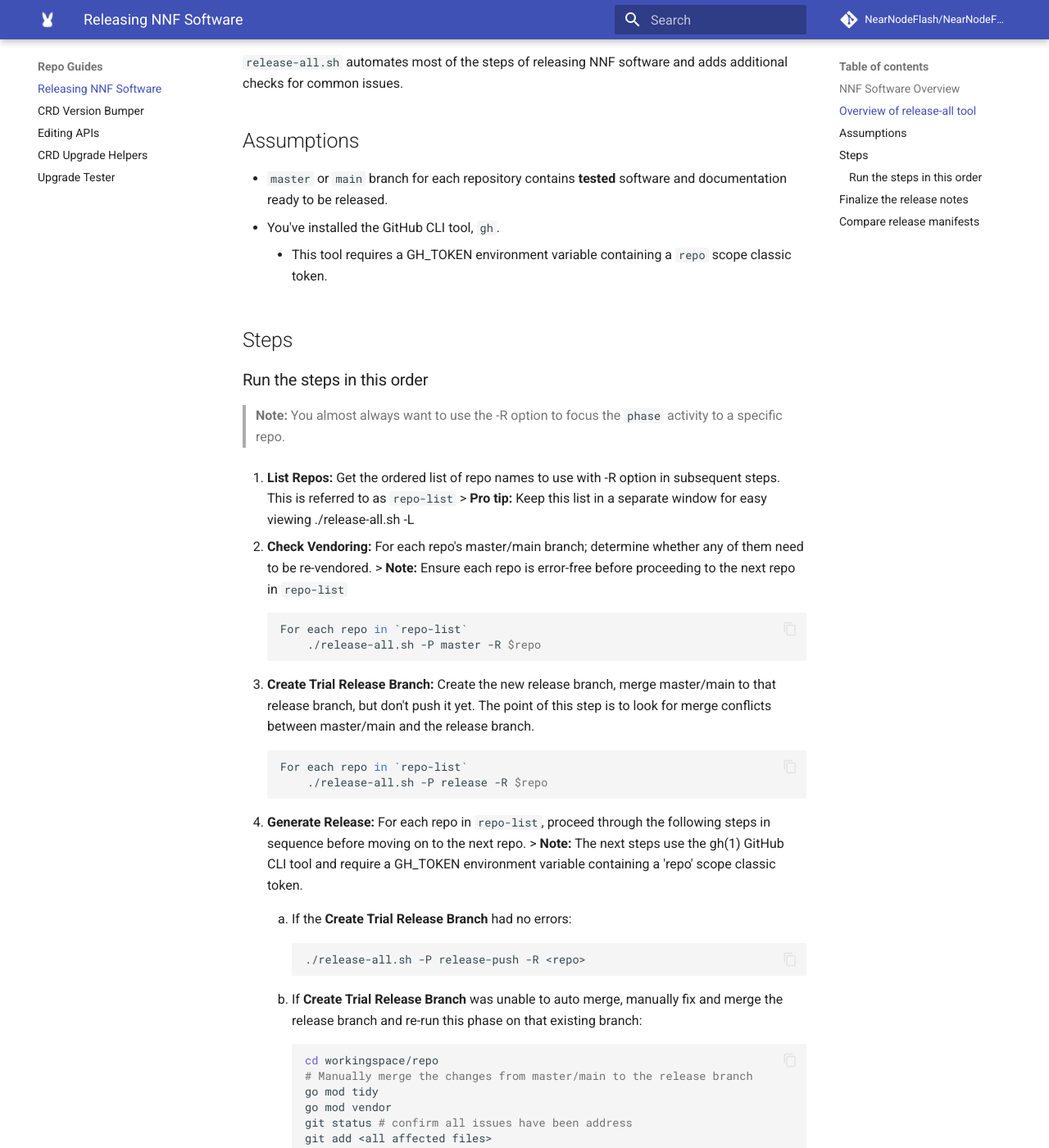
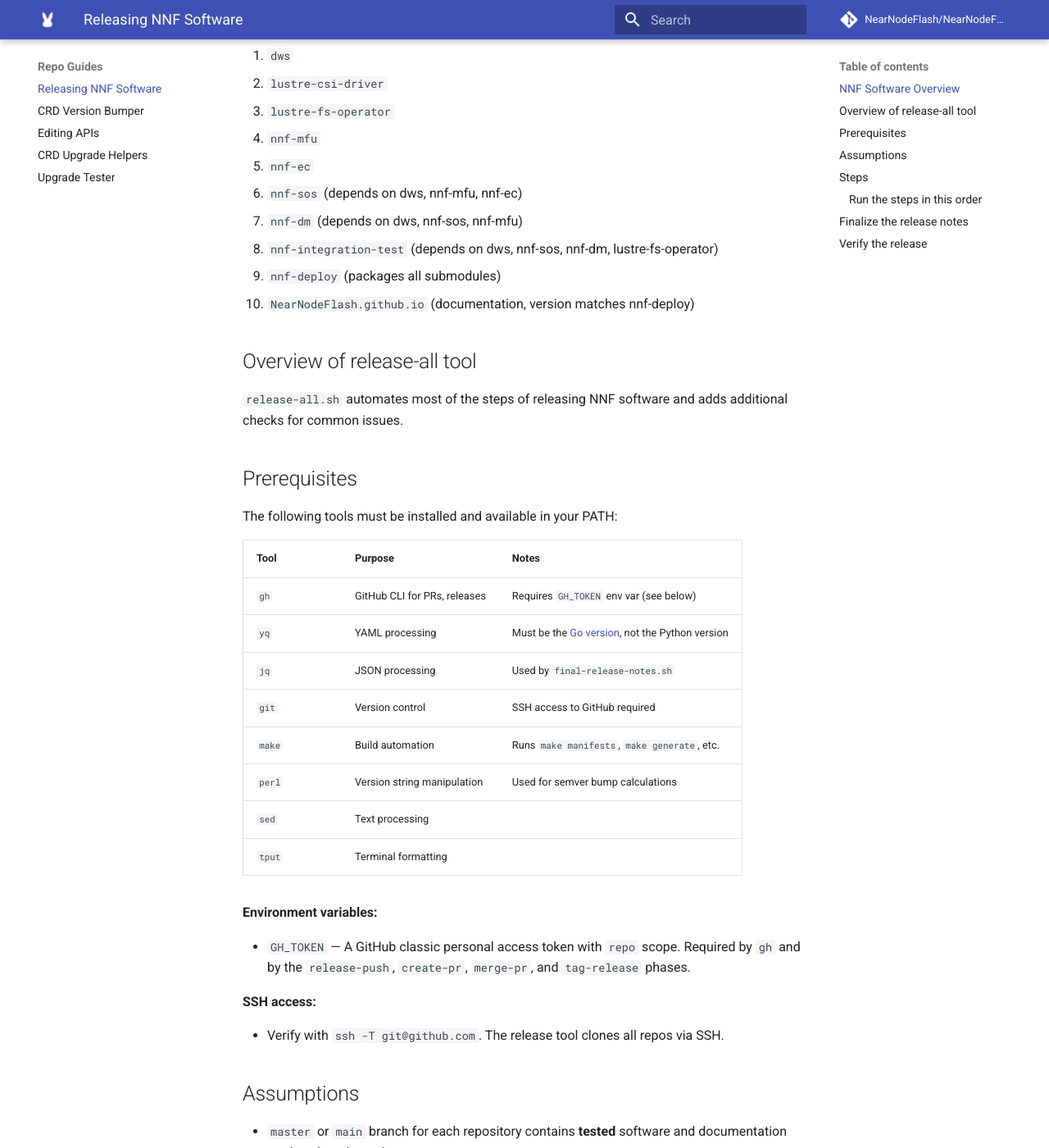
Before and after one commit to NearNodeFlash/NearNodeFlash.github.io, an MkDocs documentation site: the page built from docs/repo-guides/release-nnf-sw/release-all.md, in a window 1280 px wide and 1400 px high, scrolled down 903 px. Shown: the whole window at 82% size. Built offline with MkDocs 1.6.1 and Material for MkDocs 9.7.7, drawn with Linux system fonts in a browser that asks for light colours; comment, search, counter and statistics services are not loaded; the version menu is left out; some of the changed text lies outside the part shown.

Commit message:
docs: correct and expand release-all process documentation
Add prerequisites section, document release order and dependencies,
fix step 3 structure, add error recovery guidance, and clarify
annotated tag and CI/CD requirements.

Signed-off-by: Anthony Floeder <anthony.floeder@hpe.com>

````diff
--- a/docs/repo-guides/release-nnf-sw/release-all.md
+++ b/docs/repo-guides/release-nnf-sw/release-all.md
@@ -17,33 +17,88 @@
     - [DataWorkflowServices/dws](https://github.com/DataWorkflowServices/dws)
     - [HewlettPackard/lustre-csi-driver](https://github.com/HewlettPackard/lustre-csi-driver)
     - [NearNodeFlash/lustre-fs-operator](https://github.com/NearNodeFlash/lustre-fs-operator)
-    - [NearNodeFlash/nnf-mfu](https://github.com/NearNodeFlash/nnf-mfu)
-    - [NearNodeFlash/nnf-ec](https://github.com/NearNodeFlash/nnf-ec)
+    - [NearNodeFlash/nnf-mfu](https://github.com/NearNodeFlash/nnf-mfu) *(standalone repo, not a submodule)*
+    - [NearNodeFlash/nnf-ec](https://github.com/NearNodeFlash/nnf-ec) *(standalone repo, not a submodule)*
     - [NearNodeFlash/nnf-sos](https://github.com/NearNodeFlash/nnf-sos)
     - [NearNodeFlash/nnf-dm](https://github.com/NearNodeFlash/nnf-dm)
     - [NearNodeFlash/nnf-integration-test](https://github.com/NearNodeFlash/nnf-integration-test)
 
 - [NearNodeFlash/NearNodeFlash.github.io](https://github.com/NearNodeFlash/NearNodeFlash.github.io)
 
+The release order matters because of dependency relationships between repos. The `release-all.sh`
+tool enforces the following order:
+
+1. `dws`
+2. `lustre-csi-driver`
+3. `lustre-fs-operator`
+4. `nnf-mfu`
+5. `nnf-ec`
+6. `nnf-sos` (depends on dws, nnf-mfu, nnf-ec)
+7. `nnf-dm` (depends on dws, nnf-sos, nnf-mfu)
+8. `nnf-integration-test` (depends on dws, nnf-sos, nnf-dm, lustre-fs-operator)
+9. `nnf-deploy` (packages all submodules)
+10. `NearNodeFlash.github.io` (documentation, version matches nnf-deploy)
+
 ## Overview of release-all tool
 
 `release-all.sh` automates most of the steps of releasing NNF software and adds additional checks for common issues.
 
+## Prerequisites
+
+The following tools must be installed and available in your PATH:
+
+| Tool | Purpose | Notes |
+|------|---------|-------|
+| `gh` | GitHub CLI for PRs, releases | Requires `GH_TOKEN` env var (see below) |
+| `yq` | YAML processing | Must be the [Go version](https://github.com/mikefarah/yq), not the Python version |
+| `jq` | JSON processing | Used by `final-release-notes.sh` |
+| `git` | Version control | SSH access to GitHub required |
+| `make` | Build automation | Runs `make manifests`, `make generate`, etc. |
+| `perl` | Version string manipulation | Used for semver bump calculations |
+| `sed` | Text processing | |
+| `tput` | Terminal formatting | |
+
+**Environment variables:**
+
+- `GH_TOKEN` — A GitHub classic personal access token with `repo` scope. Required by `gh` and by the `release-push`, `create-pr`, `merge-pr`, and `tag-release` phases.
+
+**SSH access:**
+
+- Verify with `ssh -T git@github.com`. The release tool clones all repos via SSH.
+
 ## Assumptions
 
 - `master` or `main` branch for each repository contains **tested** software and documentation ready to be released.
-- You've installed the GitHub CLI tool, `gh`.
-    - This tool requires a GH_TOKEN environment variable containing a `repo` scope classic token.
 
 ## Steps
 
 ### Run the steps in this order
 
-> **Note:** You almost always want to use the -R option to focus the `phase` activity to a specific repo.
+> **Note:** You almost always want to use the `-R` option to focus the `phase` activity to a specific repo.
+>
+> Use `-B major|minor|patch` (default: `patch`) to control which part of the version number is bumped.
 
-0. **List Repos:** Get the ordered list of repo names to use with -R option in subsequent steps. This is referred to as `repo-list`
+0. **List Repos:** Get the ordered list of repo names to use with `-R` option in subsequent steps. This is referred to as `repo-list`
     > **Pro tip:** Keep this list in a separate window for easy viewing
+
+    ```bash
     ./release-all.sh -L
+    ```
+
+    The output will show the repos in dependency order:
+
+    ```
+    dws
+    lustre_csi_driver
+    lustre_fs_operator
+    nnf_mfu
+    nnf_ec
+    nnf_sos
+    nnf_dm
+    nnf_integration_test
+    nnf_deploy
+    nnf_doc
+    ```
 
 1. **Check Vendoring:** For each repo's master/main branch; determine whether any of them need to be re-vendored.
     > **Note:** Ensure each repo is error-free before proceeding to the next repo in `repo-list`
@@ -61,21 +116,24 @@
     ```
 
 3. **Generate Release:** For each repo in `repo-list`, proceed through the following steps in sequence before moving on to the next repo.
-    > **Note:** The next steps use the gh(1) GitHub CLI tool and require a GH_TOKEN environment variable containing a 'repo' scope classic token.
-    1. If the **Create Trial Release Branch** had no errors:
+    > **Note:** The next steps use the `gh` GitHub CLI tool and require a `GH_TOKEN` environment variable containing a `repo` scope classic token.
+
+    **Step 3a — Push the release branch.** Choose one of the following based on whether step 2 had merge conflicts:
+
+    - If the **Create Trial Release Branch** had **no errors**:
 
         ```bash
         ./release-all.sh -P release-push -R <repo>
         ```
 
-    2. If **Create Trial Release Branch** was unable to auto merge, manually fix and merge the release branch and re-run this phase on that existing branch:
+    - If **Create Trial Release Branch** was unable to auto merge, manually fix and merge the release branch, then re-run this phase on the existing branch:
 
         ```bash
-        cd workingspace/repo
+        cd workingspace/<repo>
         # Manually merge the changes from master/main to the release branch
         go mod tidy
         go mod vendor
-        git status # confirm all issues have been address
+        git status # confirm all issues have been addressed
         git add <all affected files>
         git commit -s # take the default commit message, don't bother editing it.
         ```
@@ -86,28 +144,39 @@
         USE_EXISTING_WORKAREA=1 ./release-all.sh -P release-push -R <repo>
         ```
 
-    3. Create PR for the pushed release branch:
+    **Step 3b** — Create PR for the pushed release branch:
 
-        ```bash
-        ./release-all.sh -P create-pr -R <repo>
-        ```
+    ```bash
+    ./release-all.sh -P create-pr -R <repo>
+    ```
 
-    4. Merge PR for the pushed release branch:
-    **Note: Do NOT manually merge the PR, let `release-all.sh` merge it.**
+    **Step 3c** — Merge PR for the pushed release branch:
 
-        ```bash
-        ./release-all.sh -P merge-pr -R <repo>
-        ```
+    > **Warning:** Do NOT manually merge the PR. Let `release-all.sh` merge it. If you accidentally merge manually, the `tag-release` phase may not find the expected merge commit message — use `-x force-tag=vX.Y.Z` to recover (see step 3d).
 
-    5. Tag the release:
+    ```bash
+    ./release-all.sh -P merge-pr -R <repo>
+    ```
 
-        ```bash
-        ./release-all.sh -P tag-release -R <repo>
-        ```
+    **Step 3d** — Tag the release:
+
+    > **Important:** This creates an **annotated** git tag. The CI/CD workflow (`handle_release_tag.yaml`) verifies that the tag is annotated and will reject lightweight tags. After tagging, the CI/CD workflow automatically creates the GitHub release with auto-generated release notes and attaches build artifacts (e.g., `manifests.tar` for `nnf-deploy`).
+
+    ```bash
+    ./release-all.sh -P tag-release -R <repo>
+    ```
+
+    If tagging fails because the most recent commit doesn't contain the expected merge message (e.g., due to a manual merge), use the force-tag override:
+
+    ```bash
+    ./release-all.sh -P tag-release -R <repo> -x force-tag=vX.Y.Z
+    ```
 
 ## Finalize the release notes
 
 Finalize the release by updating the `nnf-deploy` release notes to include the release notes from all submodules that were modified by this release. This also updates the release notes for any submodule that has CRDs, to include information about each version of the CRD offered by that submodule. Do this after the release steps have been completed for all repositories, including the NearNodeFlash.github.io repository.
+
+> **Note:** `final-release-notes.sh` requires `yq`, `gh`, `jq`, and `perl` to be installed, and `GH_TOKEN` to be set.
 
 1. Generate complete release notes for the specified `nnf-deploy` release for review:
 
@@ -115,15 +184,15 @@
     ./final-release-notes.sh -r $NNF_RELEASE
     ```
 
-2. Generate and commit the release notes to the specified `nnf-deploy` release:
+2. Review the generated notes, then commit them:
 
     ```bash
     ./final-release-notes.sh -r $NNF_RELEASE -C
     ```
 
-## Compare release manifests
+## Verify the release
 
-Compare the new NNF release manifest to a previous NNF release manifest. This can be useful for a variety of purposes. For example, this is a quick way to check for any problems in the release or to see which submodules were updated in the release.
+After all repos are released and release notes are finalized, compare the new NNF release manifest to the previous release manifest. This is a recommended verification step to confirm the release contains the expected changes and catch any problems.
 
 ```console
 ./compare-releases.sh v0.1.6 v0.1.7
````
